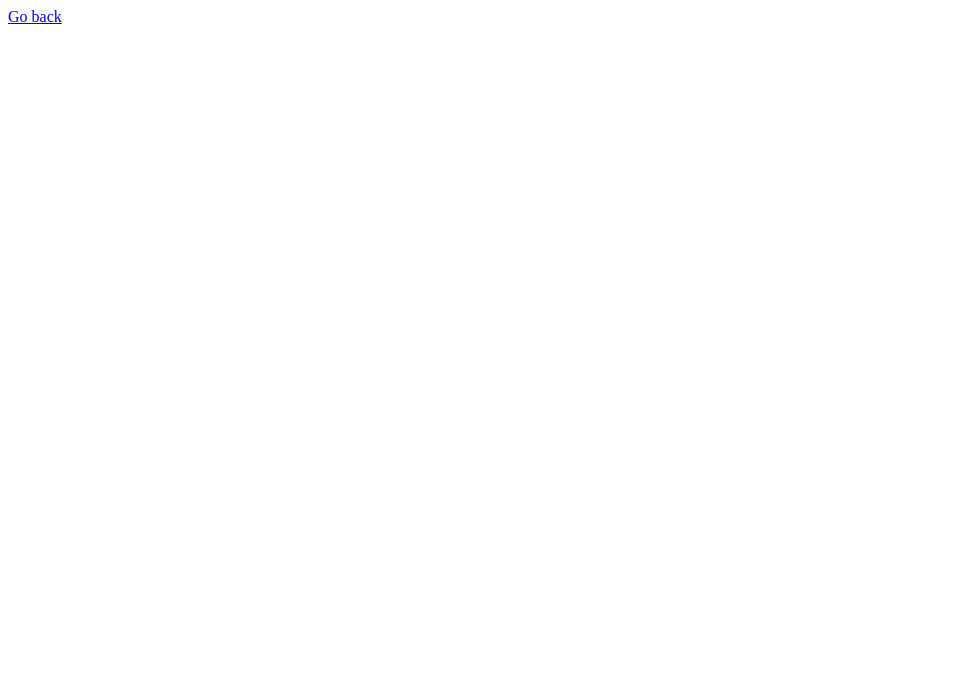
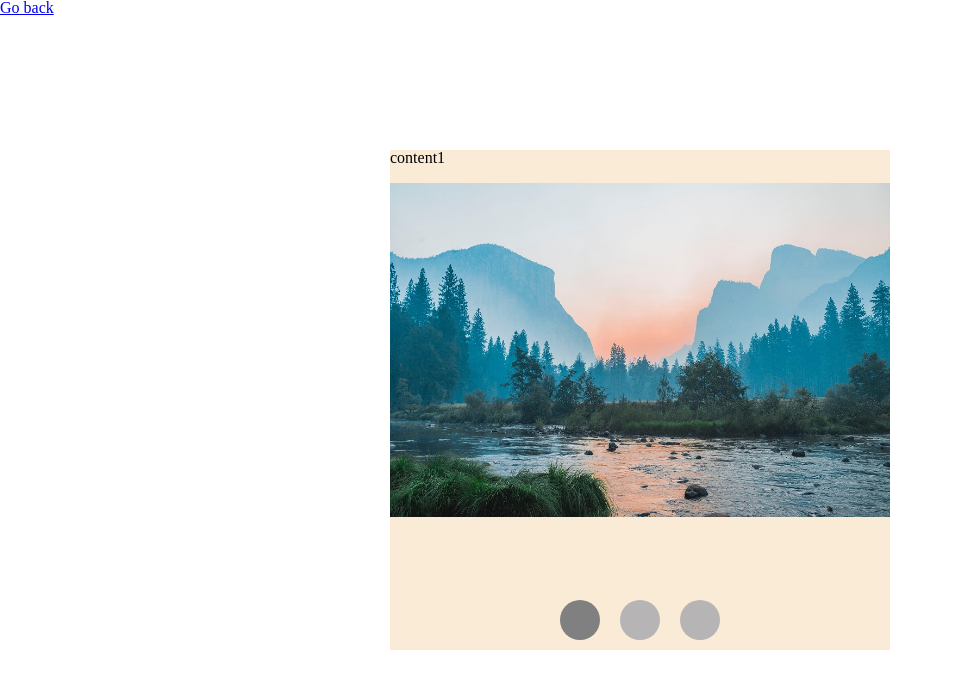
Before and after one commit to jrucl2d/HTML-CSS, a plain HTML site: page InteractiveSites_clone/tab2.html in a window 1280 px wide. Shown: the whole page, without its empty margins (0-953 px from the left). Drawn offline with Linux system fonts and the light colour scheme.

Commit message:
Tab window2 done

```diff
--- a/InteractiveSites_clone/tab2.html
+++ b/InteractiveSites_clone/tab2.html
@@ -5,7 +5,115 @@
     <meta name="viewport" content="width=device-width, initial-scale=1.0" />
     <title>Tab2</title>
   </head>
+  <style>
+    @keyframes appear {
+      from {
+        opacity: 0;
+      }
+      to {
+        opacity: 1;
+      }
+    }
+    * {
+      margin: 0;
+      padding: 0;
+      line-height: 1;
+    }
+    html,
+    body {
+      height: 100%;
+    }
+    .tabcontent {
+      position: absolute;
+      top: 50%;
+      left: 50%;
+      transform: translate(-50%, -50%);
+      width: 500px;
+      height: 500px;
+      background-color: antiquewhite;
+    }
+    input[type="radio"] {
+      display: none;
+    }
+    .conbox {
+      position: relative;
+      width: 500px;
+      height: 400px;
+      display: none;
+    }
+    .btn {
+      position: absolute;
+      width: 100%;
+      height: 40px;
+      bottom: 10px;
+      display: flex;
+      justify-content: center;
+    }
+    .btn label {
+      width: 40px;
+      margin: 0 10px;
+      border-radius: 50%;
+      background-color: rgb(182, 180, 180);
+    }
+    .btn label:hover {
+      cursor: pointer;
+    }
+    .con1 {
+      background: no-repeat center/100% url(Images/1.jpg);
+    }
+    .con2 {
+      background: no-repeat center/100% url(Images/2.jpg);
+    }
+    .con3 {
+      background: no-repeat center/100% url(Images/3.jpg);
+    }
+    #tab01:checked ~ .con1 {
+      display: block;
+      animation: appear 1s;
+    }
+    #tab01:checked ~ .btn label[for="tab01"] {
+      background-color: grey;
+    }
+    #tab02:checked ~ .con2 {
+      display: block;
+      animation: appear 1s;
+    }
+    #tab02:checked ~ .btn label[for="tab02"] {
+      background-color: grey;
+    }
+    #tab03:checked ~ .con3 {
+      display: block;
+      animation: appear 1s;
+    }
+    #tab03:checked ~ .btn label[for="tab03"] {
+      background-color: grey;
+    }
+  </style>
   <body>
     <a href="index.html">Go back</a>
+    <div class="tabcontent">
+      <!-- 가려져 보이지 않을 예정 -->
+      <input type="radio" name="tabmenu" id="tab01" checked />
+      <input type="radio" name="tabmenu" id="tab02" />
+      <input type="radio" name="tabmenu" id="tab03" />
+
+      <!-- 실제 내용물이 보이는 공간 -->
+      <div class="conbox con1">
+        content1
+      </div>
+      <div class="conbox con2">
+        content2
+      </div>
+      <div class="conbox con3">
+        content3
+      </div>
+
+      <!-- 실질적으로 라디오버튼의 역할을 함 -->
+      <div class="btn">
+        <label for="tab01"></label>
+        <label for="tab02"></label>
+        <label for="tab03"></label>
+      </div>
+    </div>
   </body>
 </html>
```
